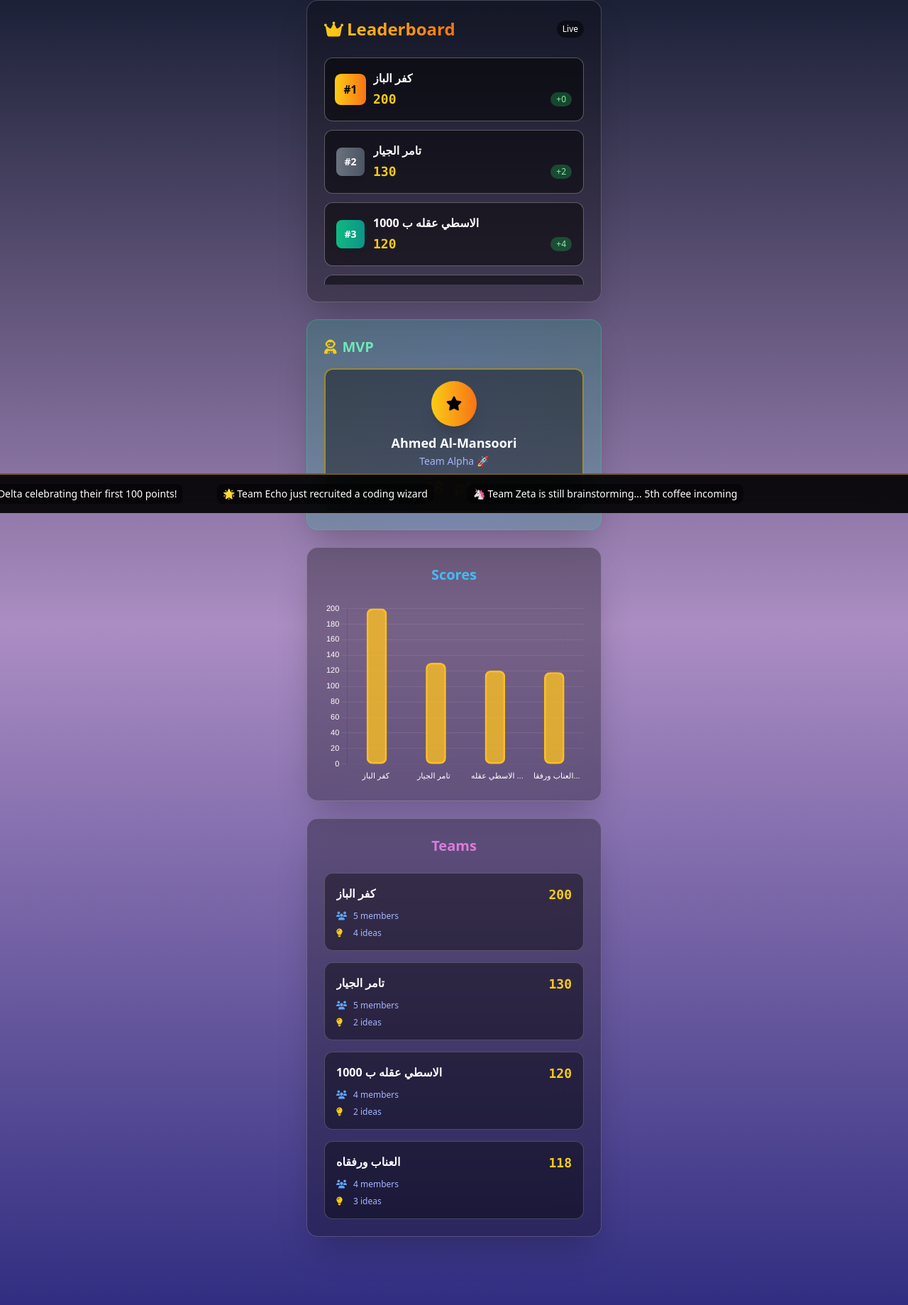
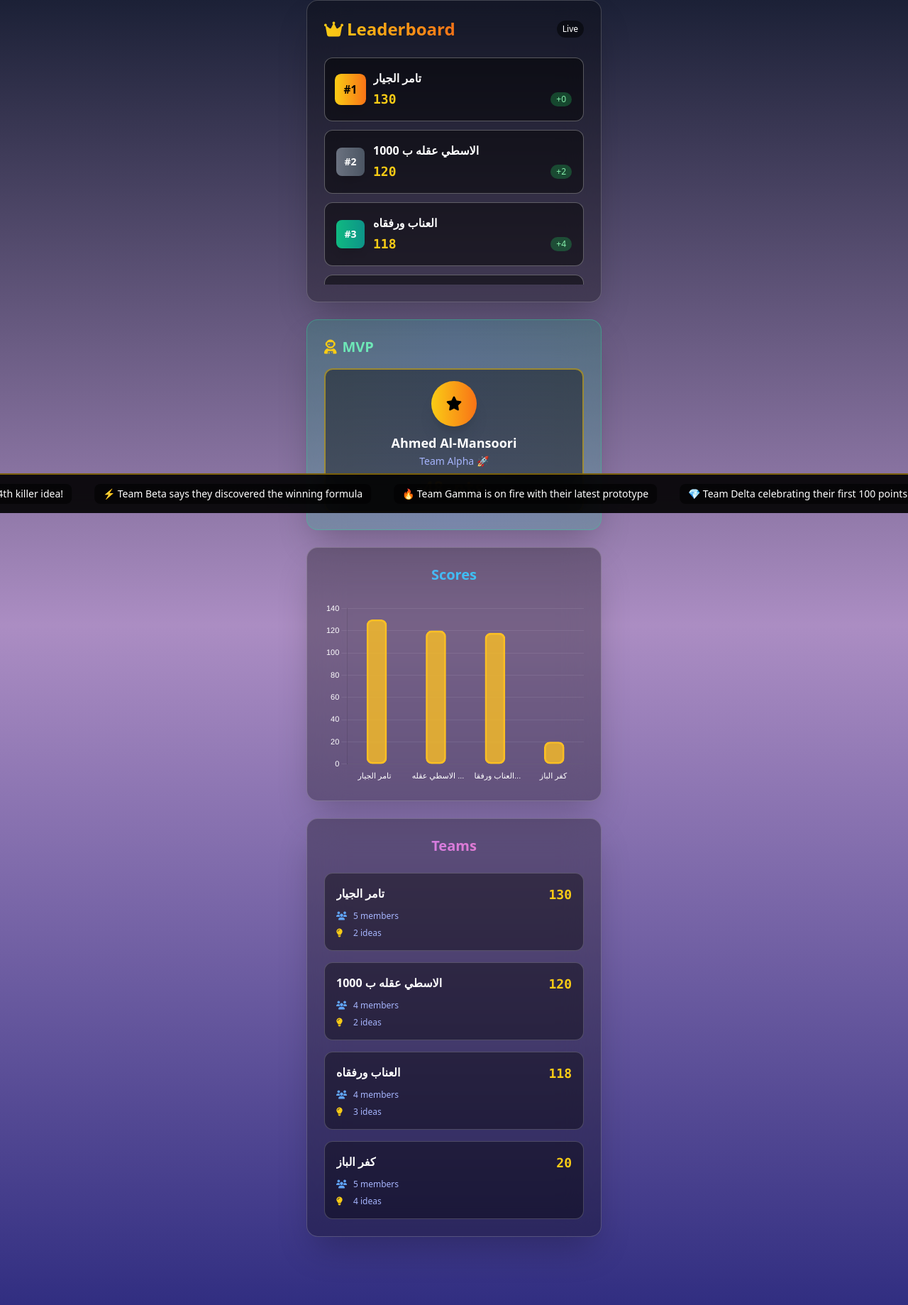
Before and after one commit to mahmoud129856/QR-certification, a Flask app: page / in a window 1280 px wide. Shown: the part 77-1916 px from the top of the page at 71% size. Run offline with Flask 3, Linux system fonts and the light colour scheme; some libraries are stand-ins or nearby versions.

Commit message:
11111111111111

```diff
--- a/app.py
+++ b/app.py
@@ -8,7 +8,7 @@ app = Flask(__name__)
 # Mock data - in production, this would come from database
 def get_mock_data():
     teams = [
-        {"name": "كفر الباز", "score": 200, "members": 5, "ideas": 4},
+        {"name": "كفر الباز", "score": 20, "members": 5, "ideas": 4},
         {"name": "العناب ورفقاه", "score": 118, "members": 4, "ideas": 3},
         {"name": "تامر الجيار", "score": 130, "members": 5, "ideas": 2},
         {"name": "الاسطي عقله ب 1000", "score": 120, "members": 4, "ideas": 2},
--- a/static/css/styles.css
+++ b/static/css/styles.css
@@ -1,26 +1,23 @@
 /* Mobile-First Animations */
 @keyframes slide-up {
-    from {
-        opacity: 0;
-        transform: translateY(30px);
-    }
-    to {
-        opacity: 1;
-        transform: translateY(0);
-    }
+    from { opacity: 0; transform: translateY(30px); }
+    to { opacity: 1; transform: translateY(0); }
 }
 
 .animate-slide-up {
     animation: slide-up 0.6s ease-out forwards;
 }
 
+/* LEFT → RIGHT + SLOW 45s + INSTANT START */
 @keyframes marquee-slow {
-    0% { transform: translateX(-100%); }
-    100% { transform: translateX(100%); }
+    0% { transform: translateX(-100%); }  /* Starts off LEFT */
+    100% { transform: translateX(100%); } /* Ends off RIGHT */
 }
 
 .animate-marquee-slow {
-    animation: marquee-slow 60s linear infinite;
+    animation: marquee-slow 45s linear infinite;
+    animation-delay: 0s;              /* INSTANT START - NO DELAY */
+    animation-fill-mode: both;        /* Always visible */
 }
 
 .custom-scrollbar::-webkit-scrollbar {
@@ -42,31 +39,26 @@
     background: #f59e0b;
 }
 
-/* Mobile Typography */
 @media (max-width: 640px) {
     h1 { font-size: 1.25rem !important; }
     h2 { font-size: 1.5rem !important; }
     h3 { font-size: 1.125rem !important; }
 }
 
-/* Leaderboard Item Hover (subtle on mobile) */
 @media (hover: hover) {
     .leaderboard-item:hover {
         transform: translateX(4px);
     }
 }
 
-/* Glassmorphism Perfect for Mobile */
 .backdrop-blur-xl {
     backdrop-filter: blur(20px);
 }
 
-/* Prevent horizontal scroll */
 html, body {
     overflow-x: hidden;
 }
 
-/* iOS Safari fixes */
 @supports (-webkit-touch-callout: none) {
     .backdrop-blur-xl {
         backdrop-filter: blur(20px) saturate(180%);
--- a/static/js/main.js
+++ b/static/js/main.js
@@ -29,7 +29,6 @@ class CompetitionDashboard {
         });
     }
 
-    // MOBILE-OPTIMIZED Leaderboard
     renderLeaderboard() {
         const container = document.getElementById('leaderboard');
         container.innerHTML = this.data.teams.slice(0, 6).map((team, index) => `
@@ -52,7 +51,6 @@ class CompetitionDashboard {
         `).join('');
     }
 
-    // MOBILE-OPTIMIZED MVP
     renderMVP() {
         const { name, team, score } = this.data.mvp;
         document.getElementById('mvp-card').innerHTML = `
@@ -69,7 +67,6 @@ class CompetitionDashboard {
         `;
     }
 
-    // MOBILE-OPTIMIZED Teams
     renderTeamsOverview() {
         const container = document.getElementById('teams-grid');
         container.innerHTML = this.data.teams.map((team, index) => `
@@ -92,22 +89,19 @@ class CompetitionDashboard {
         `).join('');
     }
 
-    // MOBILE-OPTIMIZED News Ticker
+    // PERFECT NEWS TICKER - Triple content for instant seamless loop
     renderNewsTicker() {
         const container = document.getElementById('news-marquee');
         const newsItems = this.data.news.slice(0, 6).map(item =>
-            `<span class="mx-6 px-2 py-1 bg-black/50 rounded-lg font-medium text-sm">${item}</span>`
+            `<span class="mx-4 px-3 py-1 bg-black/60 rounded-lg font-medium text-sm">${item}</span>`
         ).join('');
-        container.innerHTML = newsItems + newsItems; // Seamless loop
+        // Triple = INSTANT START, no delay, seamless loop
+        container.innerHTML = newsItems + newsItems + newsItems;
     }
 
-    // MOBILE-OPTIMIZED Chart
     renderChart() {
         const ctx = document.getElementById('scoreChart').getContext('2d');
-
-        if (this.chart) {
-            this.chart.destroy();
-        }
+        if (this.chart) this.chart.destroy();
 
         this.chart = new Chart(ctx, {
             type: 'bar',
@@ -132,25 +126,14 @@ class CompetitionDashboard {
                     y: {
                         beginAtZero: true,
                         grid: { color: 'rgba(255,255,255,0.08)' },
-                        ticks: {
-                            color: 'white',
-                            font: { size: 11 },
-                            stepSize: 20
-                        }
+                        ticks: { color: 'white', font: { size: 11 }, stepSize: 20 }
                     },
                     x: {
                         grid: { display: false },
-                        ticks: {
-                            color: 'white',
-                            font: { size: 11 },
-                            maxRotation: 0
-                        }
+                        ticks: { color: 'white', font: { size: 11 }, maxRotation: 0 }
                     }
                 },
-                animation: {
-                    duration: 1500,
-                    easing: 'easeOutQuart'
-                }
+                animation: { duration: 1500, easing: 'easeOutQuart' }
             }
         });
     }
@@ -168,20 +151,17 @@ class CompetitionDashboard {
         const updateCountdown = () => {
             const now = new Date();
             const diff = endTime - now;
-
             if (diff > 0) {
                 const hours = Math.floor(diff / (1000 * 60 * 60));
                 const minutes = Math.floor((diff % (1000 * 60 * 60)) / (1000 * 60));
                 const seconds = Math.floor((diff % (1000 * 60)) / 1000);
-
-                document.getElementById('countdown').textContent =
-                    `${hours}h ${minutes}m ${seconds}s`;
+                document.getElementById('countdown').textContent = `${hours}h ${minutes}m ${seconds}s`;
             } else {
-                document.getElementById('countdown').textContent = 'ENDED';
-                document.getElementById('countdown').className = 'text-sm font-mono bg-red-500/30 px-3 py-1.5 rounded-full border border-red-500/50 font-bold min-w-[80px] text-center';
+                const countdownEl = document.getElementById('countdown');
+                countdownEl.textContent = 'ENDED';
+                countdownEl.className = 'text-sm font-mono bg-red-500/30 px-3 py-1.5 rounded-full border border-red-500/50 font-bold min-w-[80px] text-center';
             }
         };
-
         updateCountdown();
         setInterval(updateCountdown, 1000);
     }
```
